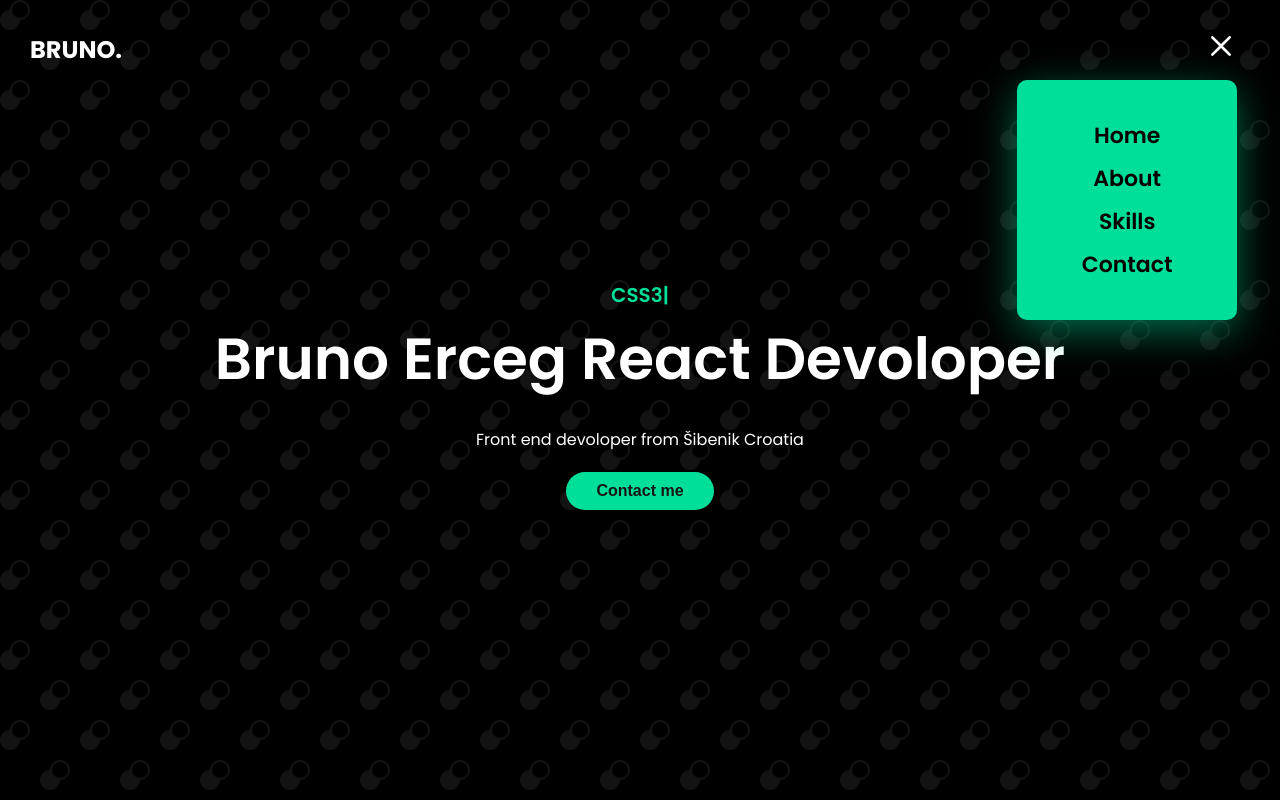
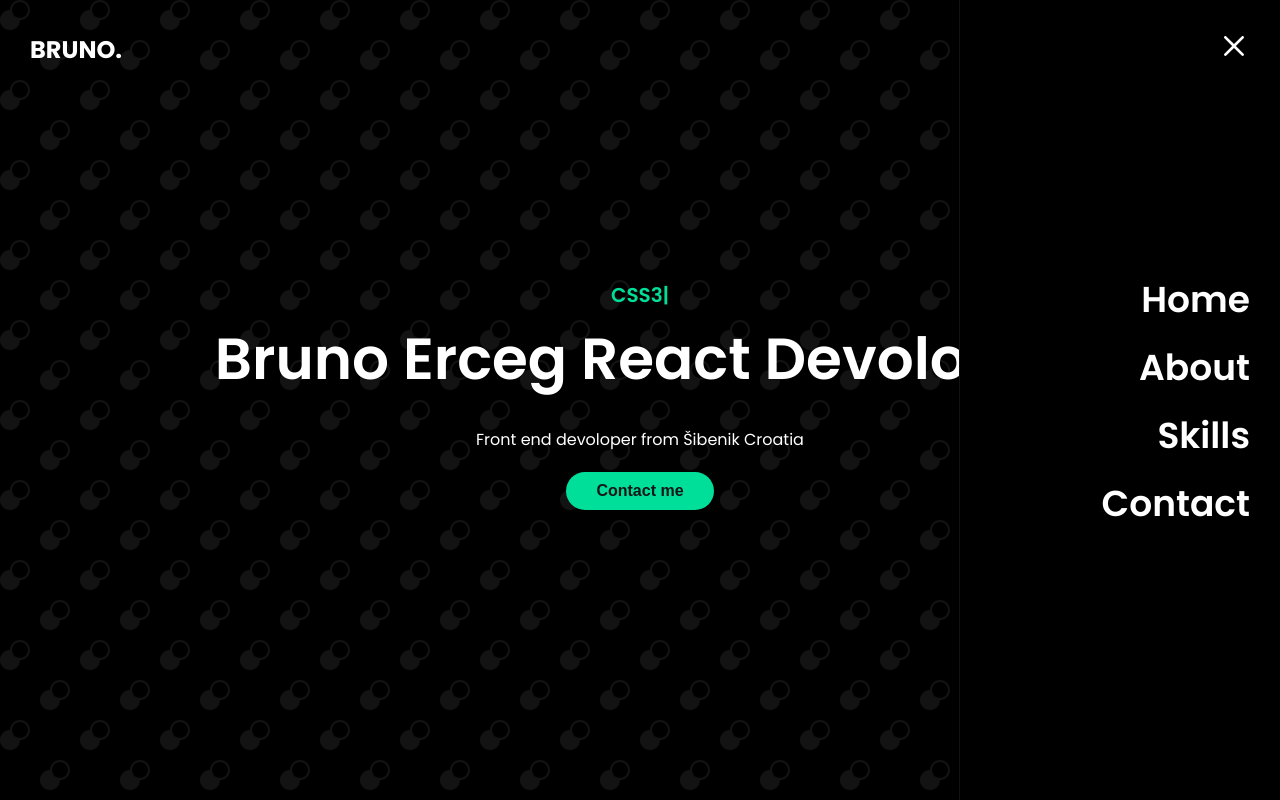
Before and after one commit to BrunoErceg/testProject, a React (Create React App) app in the folder my-app/: page / in a window 1280 px wide. Both pictures are taken after a click on the element 1221 px from the left and 49 px from the top of the page. Built offline with nearby package versions, Linux system fonts and the light colour scheme.

Commit message:
Menu Change

```diff
--- a/my-app/src/components/Nav.jsx
+++ b/my-app/src/components/Nav.jsx
@@ -21,16 +21,36 @@ const handelNavIsVisibel = () => { setNavIsVisibel(!navIsVisibel)}
                     <motion.div
                         className="menuPopUp"
                         key="model"
-                        initial={{  opacity:0 }}
-                        animate={{ opacity:1}}
-                        exit={{ opacity:0 }}
-                        transition={{  duration:"1.3" }}
+                        initial={{  x:320 }}
+                        animate={{ x:0 }}
+                        exit={{ x:320 }}
+                        transition={{  duration:"0.3", ease:"easeOut"}}
                     >
                         <ul>
-                            <li>Home</li>
-                            <li>About</li>
-                            <li>Skills</li>
-                            <li>Contact</li>
+                            <motion.li
+                                initial={{ background: "linear-gradient(90deg, rgba(0,0,0,1) 100%, rgba(0,223,154,1) 100%)"}}
+                                whileHover={{ background: "linear-gradient(90deg, rgba(0,0,0,1) 0%, rgba(0,223,154,1) 0%)", color:"#000"}}
+                                transition={{  duration:"0.2", ease:"easeOut"}}
+                                >Home
+                            </motion.li>
+                            <motion.li
+                                initial={{ background: "linear-gradient(90deg, rgba(0,0,0,1) 100%, rgba(0,223,154,1) 100%)"}}
+                                whileHover={{ background: "linear-gradient(90deg, rgba(0,0,0,1) 0%, rgba(0,223,154,1) 0%)", color:"#000"}}
+                                transition={{  duration:"0.2", ease:"easeOut"}}
+                                >About
+                            </motion.li>
+                            <motion.li
+                                initial={{ background: "linear-gradient(90deg, rgba(0,0,0,1) 100%, rgba(0,223,154,1) 100%)"}}
+                                whileHover={{ background: "linear-gradient(90deg, rgba(0,0,0,1) 0%, rgba(0,223,154,1) 0%)", color:"#000"}}
+                                transition={{  duration:"0.2", ease:"easeOut"}}
+                                >Skills
+                            </motion.li>
+                            <motion.li
+                                initial={{ background: "linear-gradient(90deg, rgba(0,0,0,1) 100%, rgba(0,223,154,1) 100%)"}}
+                                whileHover={{ background: "linear-gradient(90deg, rgba(0,0,0,1) 0%, rgba(0,223,154,1) 0%)", color:"#000"}}
+                                transition={{  duration:"0.2", ease:"easeOut"}}
+                                >Contact
+                            </motion.li>
                         </ul>
                     </motion.div>
                 )}
--- a/my-app/src/index.css
+++ b/my-app/src/index.css
@@ -83,7 +83,7 @@ button {
   position: absolute;
   top: 0;
   left: 0;
-  width: 99vw;
+  width: 100vw;
   justify-content: space-between;
   align-items: center;
   padding: 30px !important;
@@ -94,6 +94,7 @@ button {
 }
 
 .nav div:has(.menuIcon) {
+  position: relative;
   z-index: 99;
 }
 
@@ -108,41 +109,40 @@ button {
 
 .menuPopUp {
   display:block;
-  position: absolute;
-  top: 80px;
-  right: 30px;
-  width: 220px;
-  height: 240px;
+  position: fixed;
+  top: 0;
+  right: 0;
+  width: 320px;
+  height: 100vh;
   padding: 0;
   margin: 0;
-  background-color: #00df9a;
+  background-color: #000;
+  border-left: 1px solid #121212 ;
   display: flex;
+  z-index: 98;
   flex-direction: column;
   justify-content: center;
   align-items: center;
-  z-index: 98;
-  transition: all ease-in-out 1s;
-  border-radius: 10px;
-  -webkit-box-shadow: 0px 11px 42px -1px rgba(0,223,154,0.5);
-  -moz-box-shadow: 0px 11px 42px -1px rgba(0,223,154,0.5);
-  box-shadow: 0px 11px 42px -1px rgba(0,223,154,0.5);
 }
 
 .menuPopUp ul {
   display: flex;
+  width: 100%;
+
   flex-direction: column;
-  align-items: center;
   list-style: none;
   padding: 0;
   margin: 0;
 }
 
 .menuPopUp ul li {
-  font-size: 22px;
-  margin-bottom: 12px;
-  color: #000;
+  font-size: 36px;
+  margin-bottom: 22px;
+  text-align: right;
+  color: #fff;
   font-weight: 600;
-  margin: 5px 0px;
+  margin: 0;
+  padding: 8px 30px 5px 0;
   cursor: pointer;
 }
 
```
